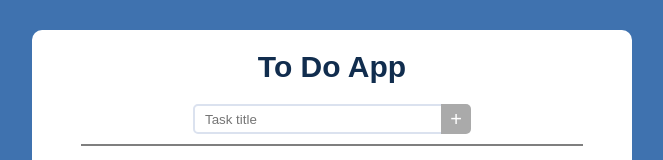
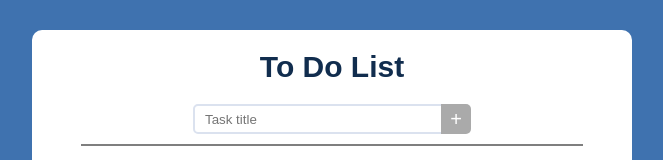
Before and after one commit to tlhalesebaeng/todo-list, a React (Vite) app in the folder todo-list/: page / in a window 1280 px wide. Shown: the top 160 px of the page, without its empty margins (308-971 px from the left). Built offline with nearby package versions, Linux system fonts and the light colour scheme.

Commit message:
favicon and app titles update

```diff
--- a/todo-list/index.html
+++ b/todo-list/index.html
@@ -3,7 +3,8 @@
   <head>
     <meta charset="UTF-8" />
     <meta name="viewport" content="width=device-width, initial-scale=1.0" />
-    <title>Todo App</title>
+    <link rel="icon" type="image/x-icon" href="./src/assets/todo-icon.png">
+    <title>Todo List</title>
   </head>
   <body>
     <div id="root"></div>
--- a/todo-list/src/App.jsx
+++ b/todo-list/src/App.jsx
@@ -37,7 +37,7 @@ function App() {
   return (
     <main className={tasks.length < 6 ? 'vp-height' : 'normal-height'}>
       <section>
-        <h1 className='app-title'>To Do App</h1>
+        <h1 className='app-title'>To Do List</h1>
         <form className='add-task-container' onSubmit={handleAddTask}>
           <input
             type='text'
```
Also changed, not shown: todo-list/src/assets/todo-icon.png (added).
